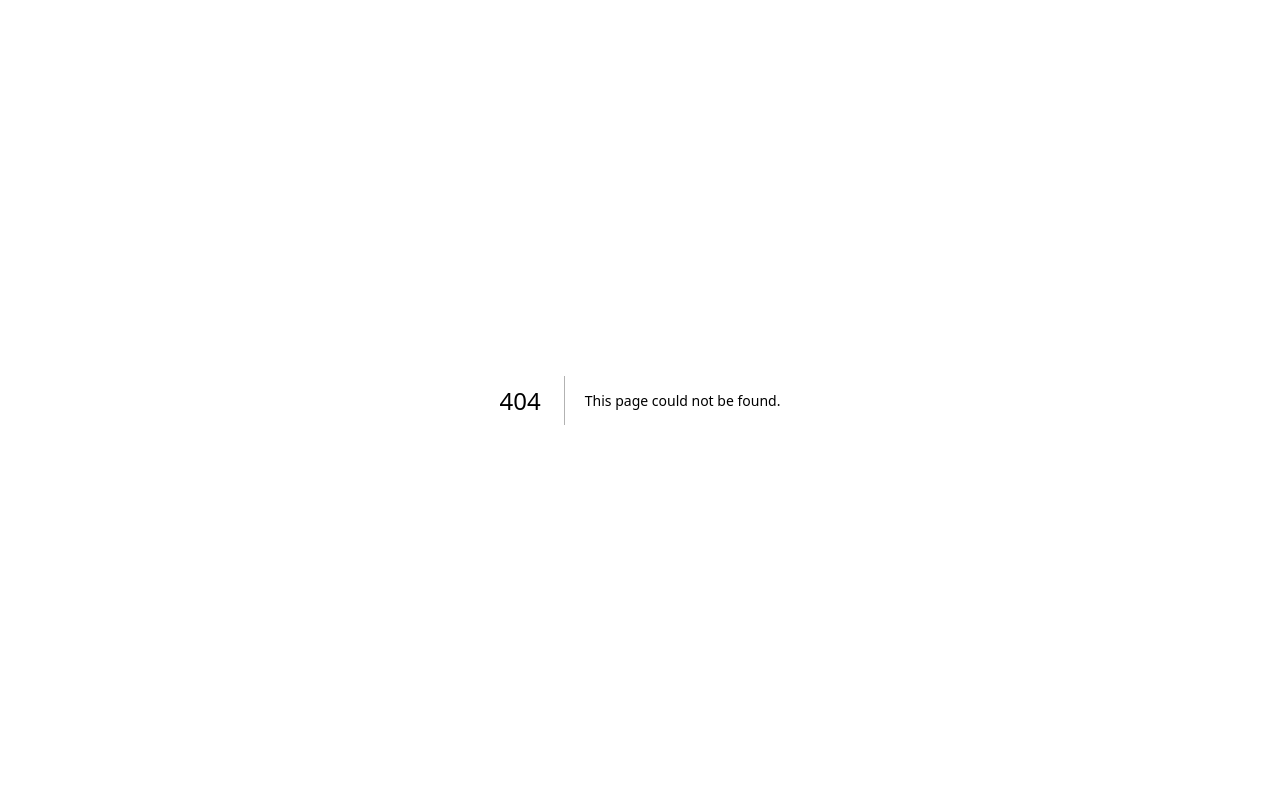
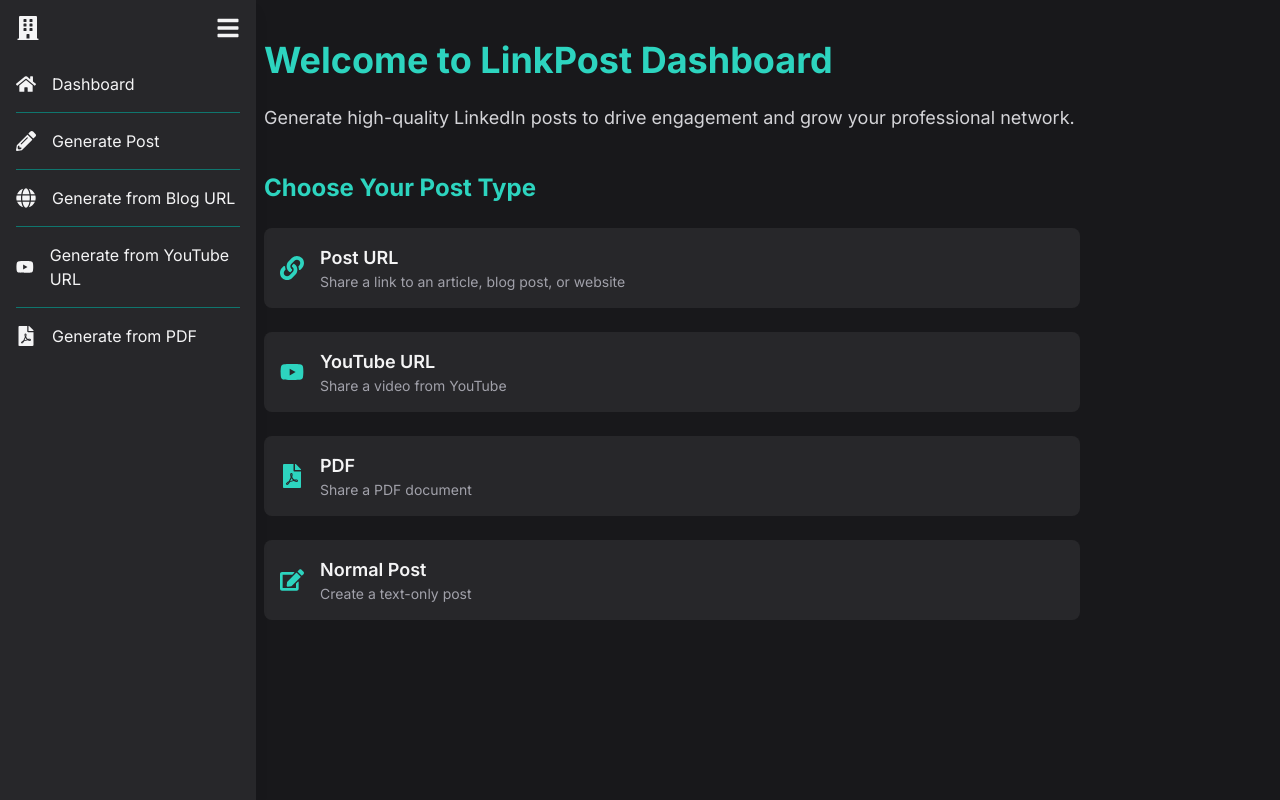
Before and after one commit to HimanshuSinghBhandari/Linkedin-Post-Generation, a Next.js app in the folder client/: page /dashboard in a window 1280 px wide. Before the commit this address had no page. Built offline with nearby package versions, Linux system fonts and the light colour scheme.

Commit message:
dashboard page created

```diff
--- /dev/null
+++ b/client/src/app/dashboard/page.tsx
@@ -0,0 +1,70 @@
+"use client"
+import React from "react";
+import Sidebar from "@/components/(dashboard)/sidebar";
+import { motion } from "framer-motion";
+import { FaLink, FaYoutube, FaFilePdf, FaEdit } from "react-icons/fa";
+
+const Dashboard = () => {
+  return (
+    <div className="flex h-screen bg-zinc-900 text-zinc-100">
+      <Sidebar />
+      <div className="flex-1 ml-16 transition-all duration-300">
+        <div className="p-10 max-w-4xl mx-auto">
+          <motion.h1
+            initial={{ opacity: 0, y: -20 }}
+            animate={{ opacity: 1, y: 0 }}
+            transition={{ duration: 0.5 }}
+            className="text-4xl font-bold mb-6 text-teal-400"
+          >
+            Welcome to LinkPost Dashboard
+          </motion.h1>
+          <motion.p
+            initial={{ opacity: 0, y: 20 }}
+            animate={{ opacity: 1, y: 0 }}
+            transition={{ duration: 0.5, delay: 0.2 }}
+            className="text-lg mb-10 text-zinc-300"
+          >
+            Generate high-quality LinkedIn posts to drive engagement and grow your professional network.
+          </motion.p>
+          <motion.h2
+            initial={{ opacity: 0, y: 20 }}
+            animate={{ opacity: 1, y: 0 }}
+            transition={{ duration: 0.5, delay: 0.4 }}
+            className="text-2xl font-bold mb-6 text-teal-400"
+          >
+            Choose Your Post Type
+          </motion.h2>
+          <motion.ul
+            initial={{ opacity: 0, y: 20 }}
+            animate={{ opacity: 1, y: 0 }}
+            transition={{ duration: 0.5, delay: 0.6 }}
+            className="space-y-6 mb-10"
+          >
+            {[
+              { icon: FaLink, title: "Post URL", description: "Share a link to an article, blog post, or website" },
+              { icon: FaYoutube, title: "YouTube URL", description: "Share a video from YouTube" },
+              { icon: FaFilePdf, title: "PDF", description: "Share a PDF document" },
+              { icon: FaEdit, title: "Normal Post", description: "Create a text-only post" },
+            ].map((item, index) => (
+              <motion.li
+                key={index}
+                initial={{ opacity: 0, x: -20 }}
+                animate={{ opacity: 1, x: 0 }}
+                transition={{ duration: 0.5, delay: 0.8 + index * 0.2 }}
+                className="flex items-center space-x-4 bg-zinc-800 p-4 rounded-lg hover:bg-zinc-700 transition-colors duration-200 cursor-pointer"
+              >
+                <item.icon className="text-teal-400 text-2xl" />
+                <div>
+                  <h3 className="font-semibold text-lg text-zinc-100">{item.title}</h3>
+                  <p className="text-sm text-zinc-400">{item.description}</p>
+                </div>
+              </motion.li>
+            ))}
+          </motion.ul>
+        </div>
+      </div>
+    </div>
+  );
+};
+
+export default Dashboard;
--- a/client/src/components/(dashboard)/sidebar.tsx
+++ b/client/src/components/(dashboard)/sidebar.tsx
@@ -3,7 +3,7 @@
 import React, { useState } from 'react';
 import { motion, AnimatePresence } from 'framer-motion';
 import { useRouter } from 'next/navigation';
-import { FaBuilding, FaPencilAlt, FaGlobe, FaYoutube, FaFilePdf, FaBars } from 'react-icons/fa';
+import { FaBuilding, FaPencilAlt, FaGlobe, FaYoutube, FaFilePdf, FaBars, FaHome } from 'react-icons/fa';
 
 const Sidebar = () => {
   const [isOpen, setIsOpen] = useState(true);
@@ -12,6 +12,7 @@
   const toggleSidebar = () => setIsOpen(!isOpen);
 
   const menuItems = [
+    { icon: FaHome, text:'Dashboard', route: '/dashboard'},
     { icon: FaPencilAlt, text: 'Generate Post', route: '/generatepost' },
     { icon: FaGlobe, text: 'Generate from Blog URL', route: '/generatefromblog' },
     { icon: FaYoutube, text: 'Generate from YouTube URL', route: '/generatefromyoutube' },
@@ -63,7 +64,7 @@
           {menuItems.map((item, index) => (
             <React.Fragment key={index}>
               <motion.div
-                className="py-4 px-4 cursor-pointer hover:bg-zinc-700 transition-colors duration-200"
+                className="py-4 px-4 cursor-pointer hover:bg-teal-400 transition-colors duration-200"
                 whileHover={{ x: 10 }}
                 whileTap={{ scale: 0.95 }}
                 onClick={() => router.push(item.route)}
@@ -85,7 +86,7 @@
                 </div>
               </motion.div>
               {index < menuItems.length - 1 && (
-                <div className="border-b border-zinc-700 mx-4" />
+                <div className="border-b border-teal-700 mx-4" />
               )}
             </React.Fragment>
           ))}
```
